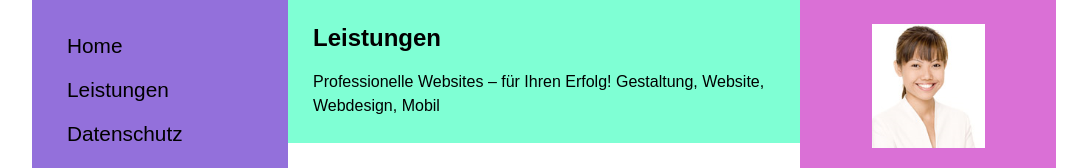
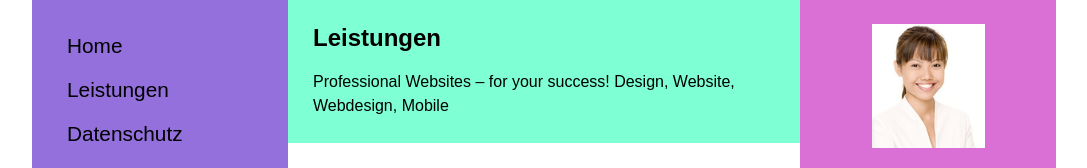
Before and after one commit to Mattens/WebSite_MultiPage, a plain HTML site: page Services.html in a window 1280 px wide. Shown: the part 128-296 px from the top of the page, without its empty margins (96-1183 px from the left). Drawn offline with Linux system fonts and the light colour scheme.

Commit message:
further translation

```diff
--- a/Services.html
+++ b/Services.html
@@ -35,8 +35,8 @@
 		<h2>Leistungen</h2>
 		<br>
 		<p>
-			Professionelle Websites – für Ihren Erfolg!
-			Gestaltung, Website, Webdesign, Mobil
+			Professional Websites – for your success!
+			Design, Website, Webdesign, Mobile
 		</p>
 
 	</article>
--- a/Styles/Base.css
+++ b/Styles/Base.css
@@ -1,7 +1,7 @@
 /*|---------------------------------------------------------------------|
   |                                                                     |
-  |  JavaScriptKursBase.css    Basis Style Datei für HTML Dokumente im  |
-  |                            Javascript Kurs                          |
+  |  Base.css           Some Basic Styles                               |
+  |                                                                     |
   |                                                                     |
   |                                                                     |
   |                                                                     |
--- a/Styles/style.css
+++ b/Styles/style.css
@@ -1,6 +1,6 @@
 /*|---------------------------------------------------------------------|
   |                                                                     |
-  |  style.css    Basis Style Datei für das Projekt MultiPage           |
+  |  style.css    		Base StyleSheet MultiPage           			|
   |                                                                     |
   |                                                                     |
   |                                                                     |
```
